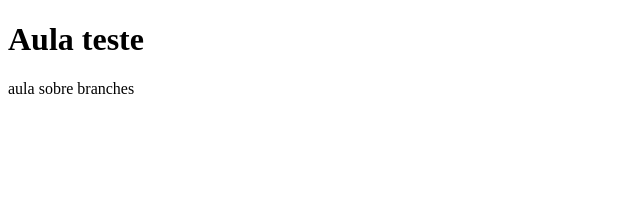
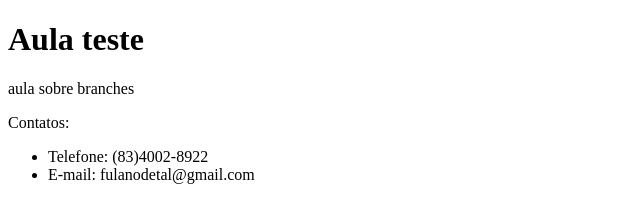
Before and after one commit to bernardobrasileiro/aula-branches, a plain HTML site: page index.html in a window 1280 px wide. Shown: the whole page, without its empty margins (0-640 px from the left). Drawn offline with Linux system fonts and the light colour scheme.

Commit message:
feat: Criando o rodapé do site

```diff
--- a/index.html
+++ b/index.html
@@ -8,5 +8,12 @@
 <body>
     <h1>Aula teste</h1>
     <p>aula sobre branches</p>
+    <footer>
+        <p>Contatos:</p>
+        <ul>
+            <li>Telefone: (83)4002-8922</li>
+            <li>E-mail: fulanodetal@gmail.com</li>
+        </ul>
+    </footer>
 </body>
 </html>
```
